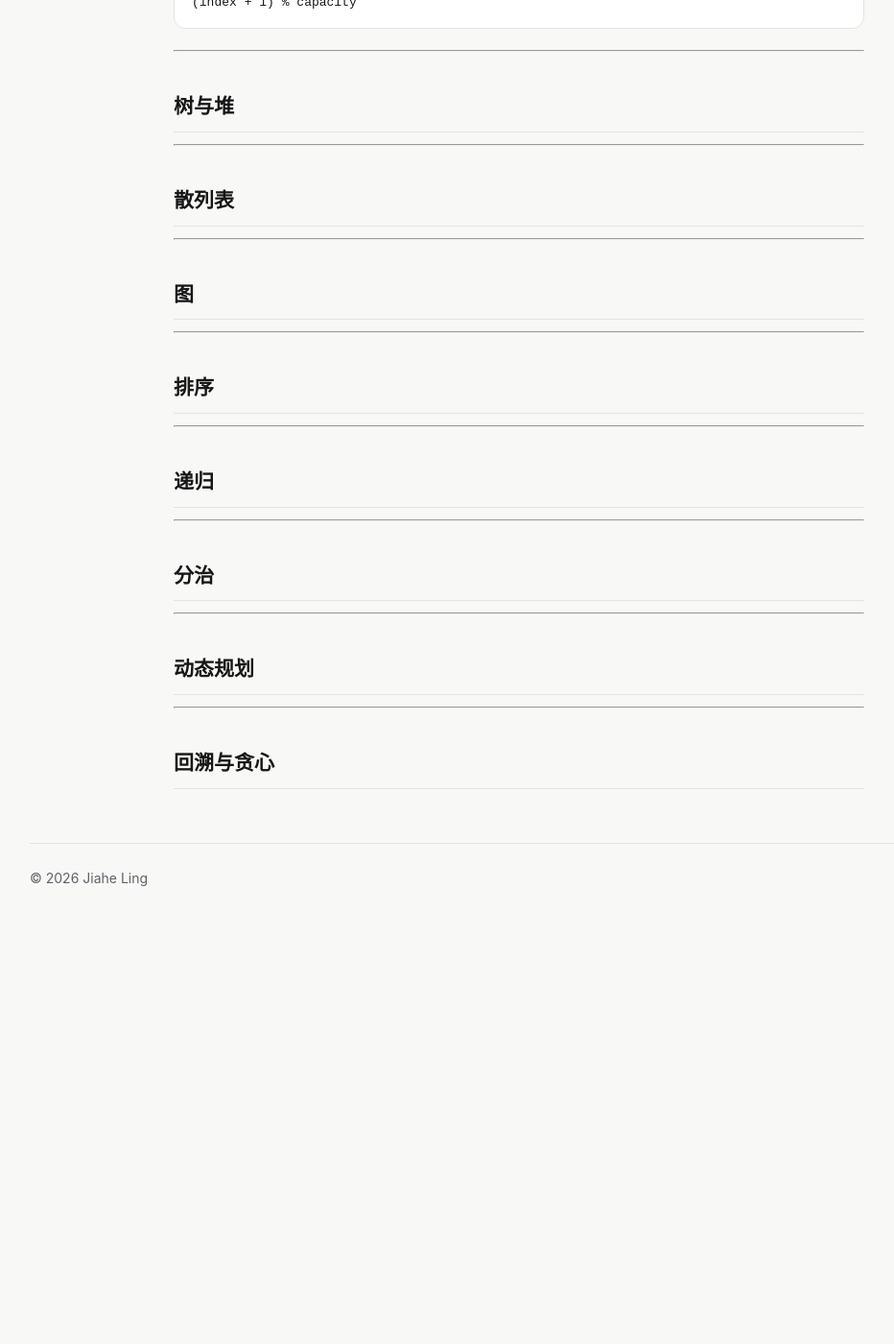
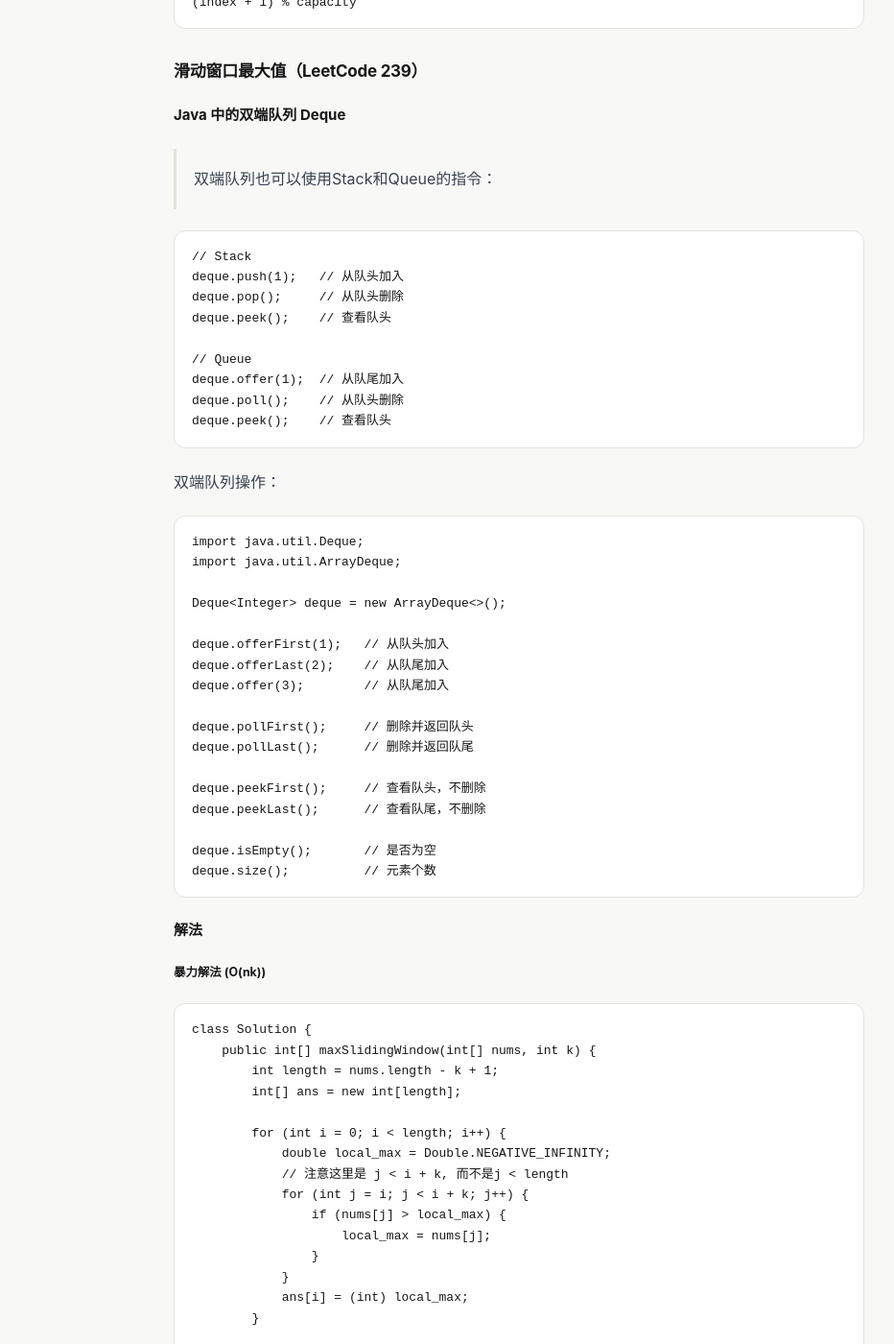
Before and after one commit to JiaheLing/jiaheling.github.io, a Jekyll site: the page built from notes/data-engineering/part-1-code/01-algorithms.md, in a window 1280 px wide and 1400 px high, scrolled down 8315 px. Shown: the whole window at 96% size, without its empty margins (69-1001 px from the left). Built offline with Jekyll 4.4.1, drawn with Linux system fonts in a browser that asks for light colours; before the commit the page ends 9279 px from its top, so only the background shows below that; some of the changed text lies outside the part shown.

Commit message:
update notes

````diff
--- a/notes/data-engineering/part-1-code/01-algorithms.md
+++ b/notes/data-engineering/part-1-code/01-algorithms.md
@@ -18,7 +18,7 @@ title: "算法基础"
 
 ### 用队列实现栈 (LeetCode 225)
 
-#### Java 中的队列 Queue
+#### Java 中的队列Queue（使用双端队列Deque代替）
 
 队列（Queue）是一种 **先进先出（FIFO）** 的数据结构。
 
@@ -129,7 +129,7 @@ for (int i = 0; i < origin.size(); i++) {
 
 ### 用栈实现队列 (LeetCode 232)
 
-#### Java 中的栈
+#### Java 中的栈（使用双端队列Deque代替）
 
 栈（Stack）是一种 **后进先出（LIFO）** 的数据结构。
 
@@ -371,6 +371,113 @@ if (rear < front ...)
 (index + 1) % capacity
 ```
 
+### 滑动窗口最大值（LeetCode 239）
+
+
+#### Java 中的双端队列 Deque
+
+> 双端队列也可以使用Stack和Queue的指令：
+
+```java
+// Stack
+deque.push(1);   // 从队头加入
+deque.pop();     // 从队头删除
+deque.peek();    // 查看队头
+
+// Queue
+deque.offer(1);  // 从队尾加入
+deque.poll();    // 从队头删除
+deque.peek();    // 查看队头
+```
+
+双端队列操作：
+
+```java
+import java.util.Deque;
+import java.util.ArrayDeque;
+
+Deque<Integer> deque = new ArrayDeque<>();
+
+deque.offerFirst(1);   // 从队头加入
+deque.offerLast(2);    // 从队尾加入
+deque.offer(3);        // 从队尾加入
+
+deque.pollFirst();     // 删除并返回队头
+deque.pollLast();      // 删除并返回队尾
+
+deque.peekFirst();     // 查看队头，不删除
+deque.peekLast();      // 查看队尾，不删除
+
+deque.isEmpty();       // 是否为空
+deque.size();          // 元素个数
+```
+
+#### 解法
+
+##### 暴力解法 (O(nk))
+
+```java
+class Solution {
+    public int[] maxSlidingWindow(int[] nums, int k) {
+        int length = nums.length - k + 1;
+        int[] ans = new int[length];
+
+        for (int i = 0; i < length; i++) {
+            double local_max = Double.NEGATIVE_INFINITY;
+            // 注意这里是 j < i + k, 而不是j < length
+            for (int j = i; j < i + k; j++) {
+                if (nums[j] > local_max) {
+                    local_max = nums[j];
+                }
+            }
+            ans[i] = (int) local_max;
+        }
+
+        return ans;
+    }
+}
+```
+
+##### 双端队列解法 (O(n))
+
+```java
+import java.util.Deque;
+import java.util.ArrayDeque;
+
+class Solution {
+    public int[] maxSlidingWindow(int[] nums, int k) {
+        int[] ans = new int[nums.length - k + 1];
+        Deque<Integer> deque = new ArrayDeque<>();
+
+        int index = 0;
+
+        for (int i = 0; i < nums.length; i++) {
+
+            // 1. 删除已经离开窗口的元素
+            if (!deque.isEmpty() && deque.peekFirst() <= i - k) {
+                deque.pollFirst();
+            }
+
+            // 2. 保持队列单调递减
+            while (!deque.isEmpty()
+                    && nums[deque.peekLast()] < nums[i]) {
+                deque.pollLast();
+            }
+
+            // 保存下标
+            deque.offerLast(i);
+
+            // 3. 窗口形成后，队头就是最大值
+            if (i >= k - 1) {
+                ans[index++] = nums[deque.peekFirst()];
+            }
+        }
+
+        return ans;
+    }
+}
+```
+
 ---
 ## 树与堆
 
````
